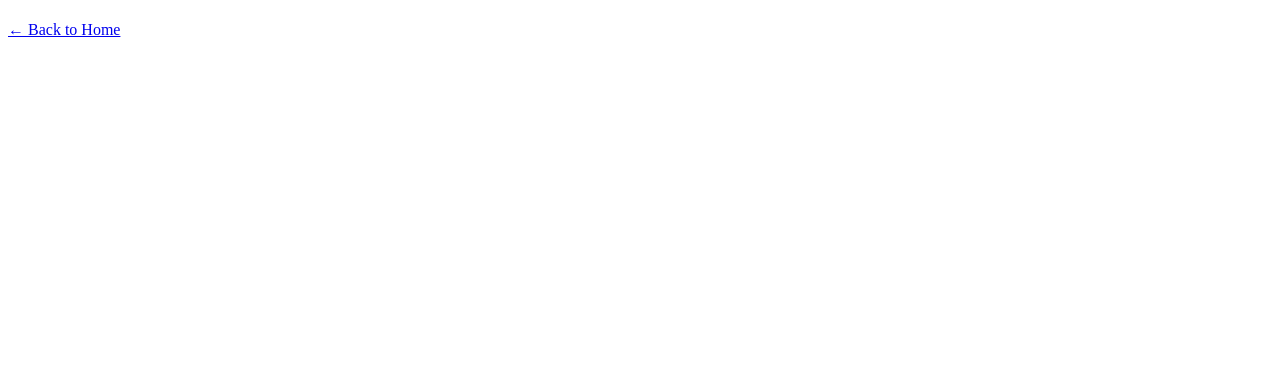
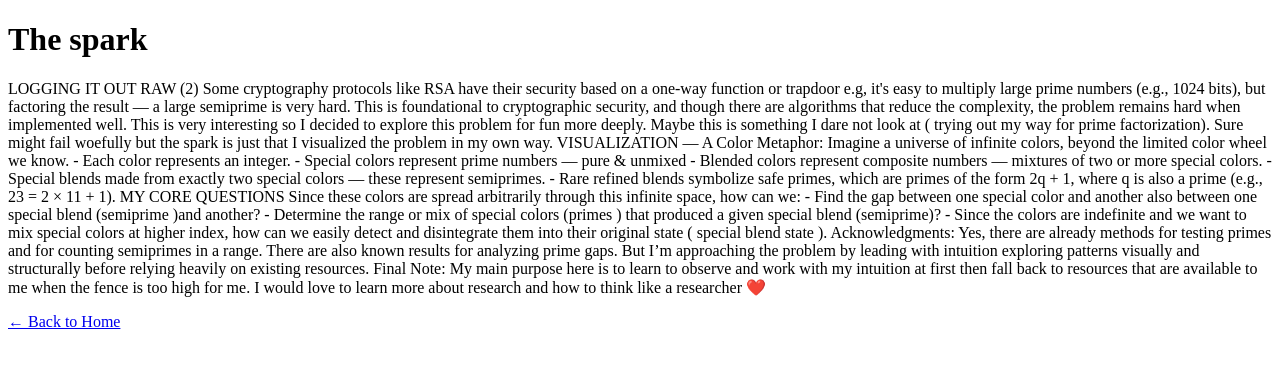
Before and after one commit to prosper615/prosper615.github.io, a plain HTML site: page Log2.html in a window 1280 px wide. Drawn offline with Linux system fonts and the light colour scheme.

Commit message:
Update Log2.html

```diff
--- a/Log2.html
+++ b/Log2.html
@@ -6,8 +6,38 @@
   <title>log 2</title>
 </head>
 <body>
-<h1></h1>
-  <p></p>
+<h1>The spark</h1>
+  <p>
+
+
+LOGGING IT OUT RAW (2)
+
+Some cryptography protocols like RSA have their security based on a one-way function or trapdoor  e.g, it's easy to multiply large prime numbers (e.g., 1024  bits), but factoring the result — a large semiprime  is very hard. This is foundational to cryptographic security, and though there are algorithms that reduce the complexity, the problem remains hard when implemented well.
+
+This is very interesting so I decided to explore this problem for fun more deeply. Maybe this is something I dare not look at ( trying out my way for prime factorization). Sure might fail woefully but the spark is just that I visualized the problem in my own way.
+
+VISUALIZATION — A Color Metaphor:
+Imagine a universe of infinite colors, beyond the limited color wheel we know.
+- Each color represents an integer.
+- Special colors represent prime numbers — pure & unmixed
+- Blended colors represent composite numbers — mixtures of two or more special colors.
+-  Special blends made from exactly two special colors — these represent semiprimes.
+- Rare refined blends symbolize safe primes, which are primes of the form 2q + 1, where q is also a prime (e.g., 23 = 2 × 11 + 1).
+
+MY CORE QUESTIONS
+Since these colors are spread arbitrarily through this infinite space, how can we:
+- Find the gap between one special color and another also between one special blend (semiprime )and another?
+- Determine the range or mix of special colors (primes ) that produced a given special blend (semiprime)?
+- Since the colors are indefinite and we want to mix special colors at higher index, how can we easily detect and disintegrate them into their original state ( special blend state ).
+
+Acknowledgments:
+Yes, there are already methods for testing primes and for counting semiprimes in a range. There are also known results for analyzing prime gaps. But I’m approaching the problem by leading with intuition  exploring patterns visually and structurally  before relying heavily on existing resources.
+
+Final Note:
+My main purpose here is to learn to observe and work with my intuition at first then fall back to resources that are available to me when the fence is too high for me.
+
+I would love to learn more about research and how to think like a researcher ❤️
+  </p>
   <a href="index.html">← Back to Home</a>
 </body>
 </html>
```
